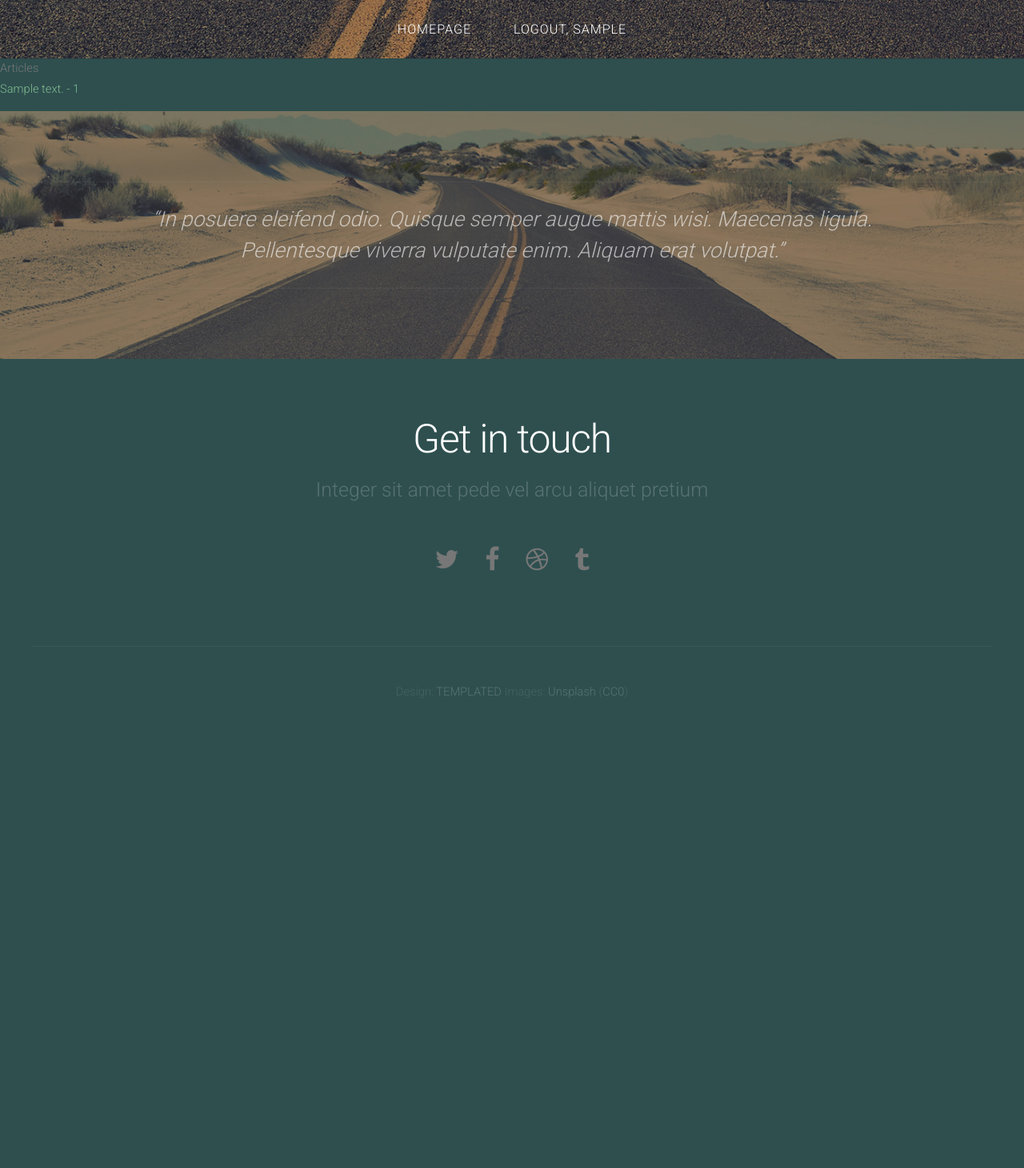
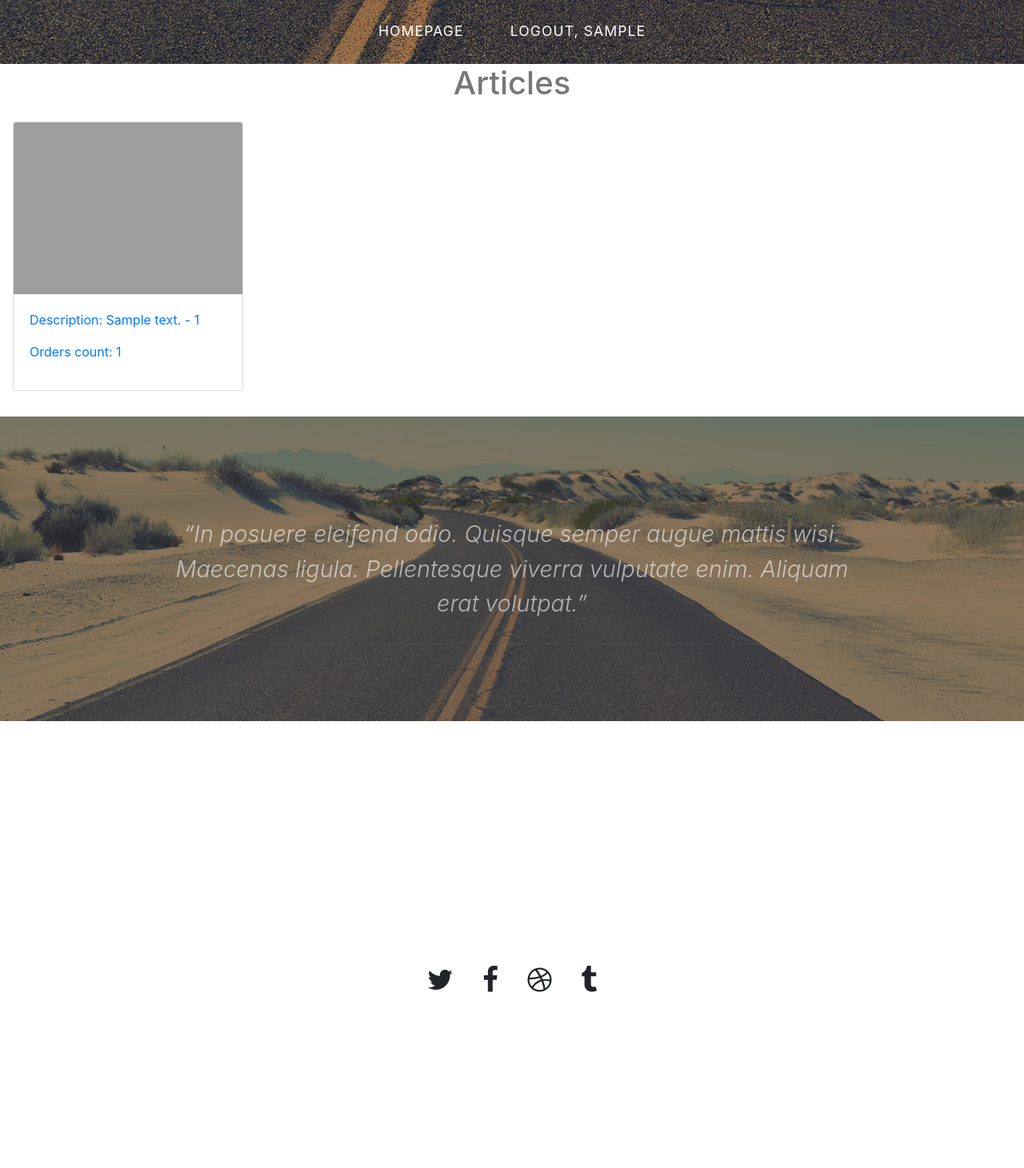
Before and after one commit to GSYankov/Autoworld, a Django app: page /orders/my/orders/customer in a window 1280 px wide. Shown: the whole page at 80% size. Before the commit the page ends 873 px from the top, so only its background shows below. Run offline with Django 3.2, Linux system fonts and the light colour scheme; a user stored in the database is signed in; tables that the repository leaves empty hold one stand-in row (values such as "Sample post"); some libraries are stand-ins or nearby versions; grey boxes are pictures that could not be loaded.

Commit message:
Some more styles

```diff
--- a/static/css/custom/common.css
+++ b/static/css/custom/common.css
@@ -1,3 +1,23 @@
+h1{
+    text-align: center;
+}
 .avatar{
     width: 2rem;
 }
+
+.loc-li{
+    display: inline-block;
+    margin: 1rem 1rem;
+}
+
+.lobo-li{
+    display: flex;
+    justify-content: center;
+}
+
+.lobo-li .card{
+    width: 18rem;
+    text-align: center;
+    border: solid;
+    border-radius: 2rem;
+}
--- a/templates/base.html
+++ b/templates/base.html
@@ -20,7 +20,7 @@
 	<link rel="stylesheet" href="{% static 'css/skel-noscript.css' %}" />
 	<link rel="stylesheet" href="{% static 'css/style.css' %}" />
 	<link rel="stylesheet" href="{% static 'css/style-desktop.css' %}" />
-
+	<link rel="stylesheet" href="{% static 'css/custom/common.css' %}" />
 	{% block head %}
 	{% endblock head %}
 </head>
--- a/templates/orders/list-orders-customer.html
+++ b/templates/orders/list-orders-customer.html
@@ -1,11 +1,29 @@
 {% extends 'base.html' %}
+{% load static %}
+
+{% block head %}
+<link rel="stylesheet" href="https://stackpath.bootstrapcdn.com/bootstrap/4.3.1/css/bootstrap.min.css"
+    integrity="sha384-ggOyR0iXCbMQv3Xipma34MD+dH/1fQ784/j6cY/iJTQUOhcWr7x9JvoRxT2MZw1T" crossorigin="anonymous">
+<link rel="icon" type="image/png" href="https://pluspng.com/img-png/instagram-png-instagram-png-icon-1024.png">
+<link rel="stylesheet" href="https://stackpath.bootstrapcdn.com/font-awesome/4.7.0/css/font-awesome.min.css"
+    integrity="sha384-wvfXpqpZZVQGK6TAh5PVlGOfQNHSoD2xbE+QkPxCAFlNEevoEH3Sl0sibVcOQVnN" crossorigin="anonymous">
+{% endblock head %}
 
 {% block content %}
 <h1>Articles</h1>
 <ul>
     {% for order in object_list %}
-    <li>
-        <a href="{% url 'get offers by order id' order.id %}">{{ order.description }} - {{order.offer_set.count}} </a>
+    <li class="loc-li">
+        <a href="{% url 'get offers by order id' order.id %}">
+        <div class="card" style="width: 18rem;">
+        <img class="card-img-top" src="..." alt="Card image cap">
+        <div class="card-body">
+          <p>Description: {{ order.description }} - {{order.offer_set.count}}</p>
+          <p>Orders count: {{order.offer_set.count}}</p>
+        </div>
+      </div>
+        <!-- <a href="{% url 'get offers by order id' order.id %}">{{ order.description }} - {{order.offer_set.count}} </a> -->
+    </a>
     </li>
     {% empty %}
     <li>No orders yet.</li>
```
Also changed, not shown: templates/orders/list-offers-by-order.html (+13 -7 lines).
